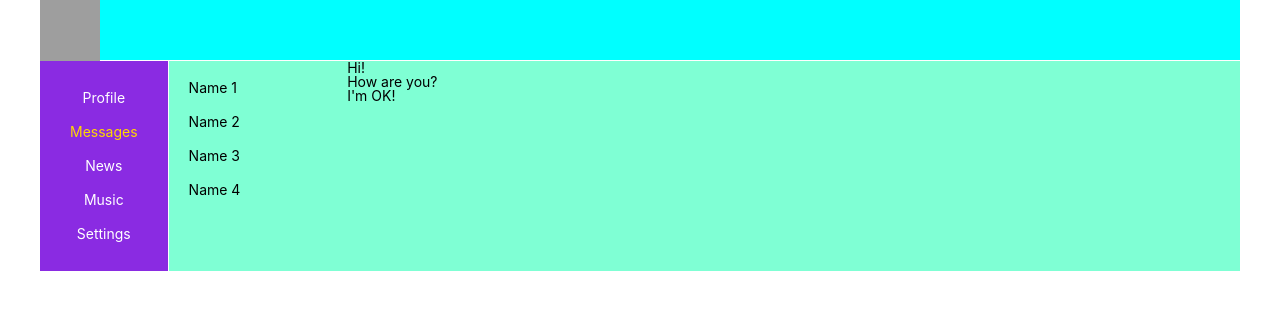
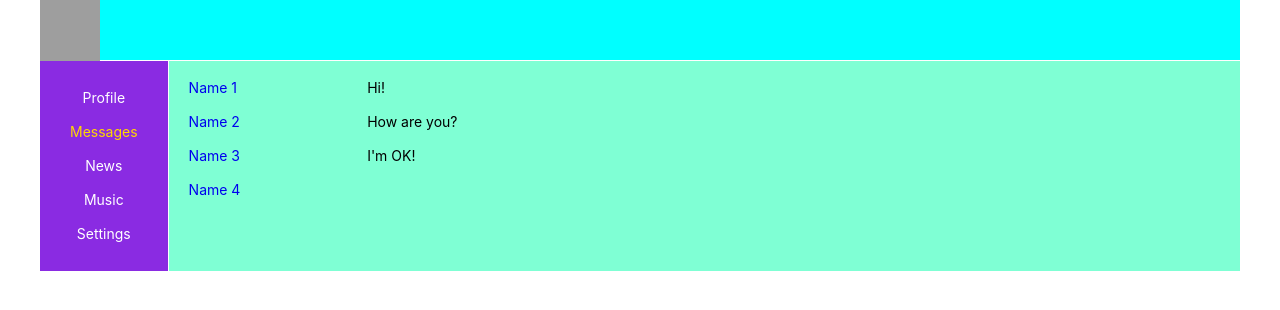
Before and after one commit to Red6eard/my_app, a React (Create React App) app: page /dialogs in a window 1280 px wide. Shown: the top 310 px of the page. Built offline with nearby package versions, Linux system fonts and the light colour scheme; grey boxes are pictures that could not be loaded.

Commit message:
добавлены линки в диалогах

```diff
--- a/src/App.js
+++ b/src/App.js
@@ -21,7 +21,7 @@
         <div className="app-wrap-content">
           <Routes>
             <Route path="/profile" element={<Profile />} />
-            <Route path="/dialogs" element={<Dialogs />} />
+            <Route path="/dialogs/*" element={<Dialogs />} />
             <Route path="/news" element={<News />} />
             <Route path="/music" element={<Music />} />
             <Route path="/settings" element={<Settings />} />
--- a/src/components/Dialogs/Dialogs.jsx
+++ b/src/components/Dialogs/Dialogs.jsx
@@ -1,14 +1,23 @@
 import React from "react";
 import style from "./Dialogs.module.css";
+import { NavLink } from "react-router-dom";
 
 const Dialogs = () => {
   return (
     <div className={style.dialogs}>
       <div className={style.dialogs_items}>
-        <div className={style.items}>Name 1</div>
-        <div className={style.items}>Name 2</div>
-        <div className={style.items}>Name 3</div>
-        <div className={style.items}>Name 4</div>
+        <div className={style.items}>
+          <NavLink to="/dialogs/1">Name 1</NavLink>
+        </div>
+        <div className={style.items}>
+          <NavLink to="/dialogs/2">Name 2</NavLink>
+        </div>
+        <div className={style.items}>
+          <NavLink to="/dialogs/3">Name 3</NavLink>
+        </div>
+        <div className={style.items}>
+          <NavLink to="/dialogs/4">Name 4</NavLink>
+        </div>
       </div>
       <div className={style.messages}>
         <div className={style.message}>Hi!</div>
--- a/src/components/Dialogs/Dialogs.module.css
+++ b/src/components/Dialogs/Dialogs.module.css
@@ -11,4 +11,9 @@
     padding: 10px;
 }
 
-.messages {}
+.messages {
+    padding: 10px;
+}
+.message{
+    padding: 10px;
+}
```
